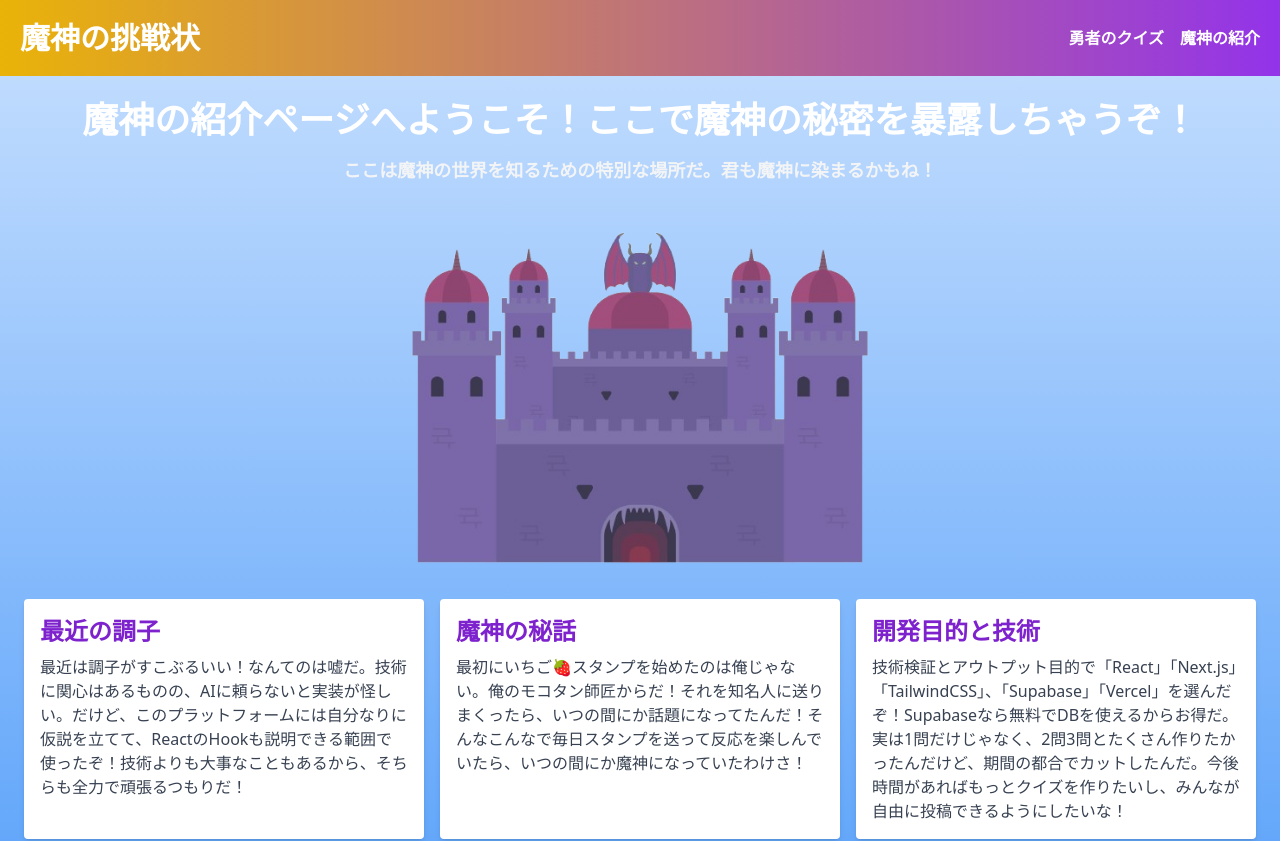
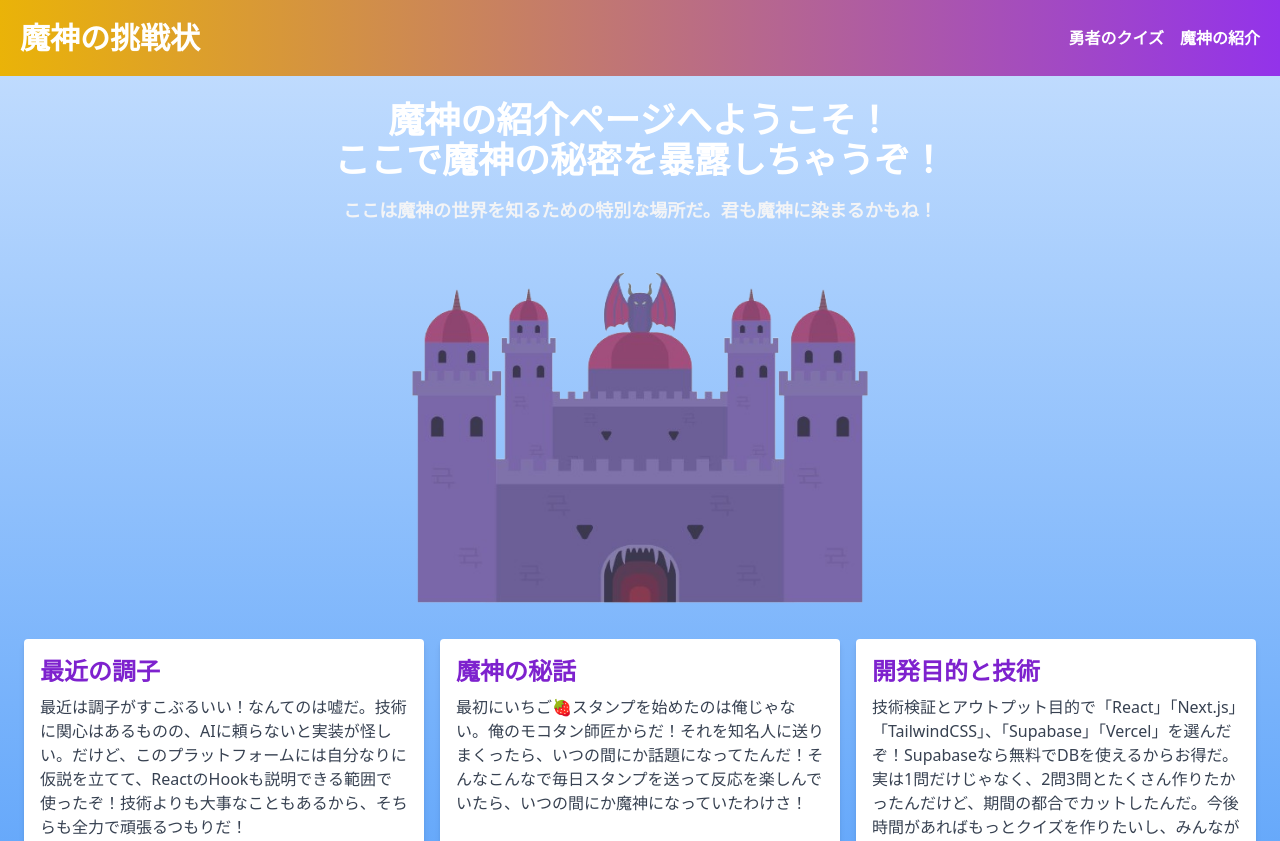
Before and after one commit to rei-dev99/majin, a Next.js app: page /about in a window 1280 px wide. Shown: the top 841 px of the page. Built offline with nearby package versions, Linux system fonts and the light colour scheme.

Commit message:
edit:文言修正

```diff
--- a/src/app/about/page.tsx
+++ b/src/app/about/page.tsx
@@ -4,7 +4,7 @@ export default function About() {
   return (
     <div className="w-full bg-gradient-to-b from-blue-200 to-blue-400 p-6 min-h-screen">
       <h1 className="text-2xl md:text-4xl font-bold text-center text-white mb-4">
-        魔神の紹介ページへようこそ！ここで魔神の秘密を暴露しちゃうぞ！
+        魔神の紹介ページへようこそ！<br />ここで魔神の秘密を暴露しちゃうぞ！
       </h1>
       <p className="text-base md:text-lg font-bold text-center text-gray-100 mb-6">
         ここは魔神の世界を知るための特別な場所だ。君も魔神に染まるかもね！
--- a/src/app/page.tsx
+++ b/src/app/page.tsx
@@ -20,7 +20,7 @@ export default function Home() {
         />
       </div>
       <p className=" text-base md:text-xl text-center text-gray-100 mb-6">
-        このアプリは魔神が独断と偏見で仲良しメンバーをクイズで紹介するプラットフォームだぞ。魔神の気まぐれ日記さ！
+        このアプリは魔神が独断と偏見で仲良しメンバーをクイズで紹介するプラットフォームだぞ。< br/>魔神の気まぐれ日記さ！
       </p>
       <div className="flex flex-col md:flex-row justify-around gap-4">
         <div className="bg-white p-4 rounded shadow-md w-full md:w-1/2">
```
